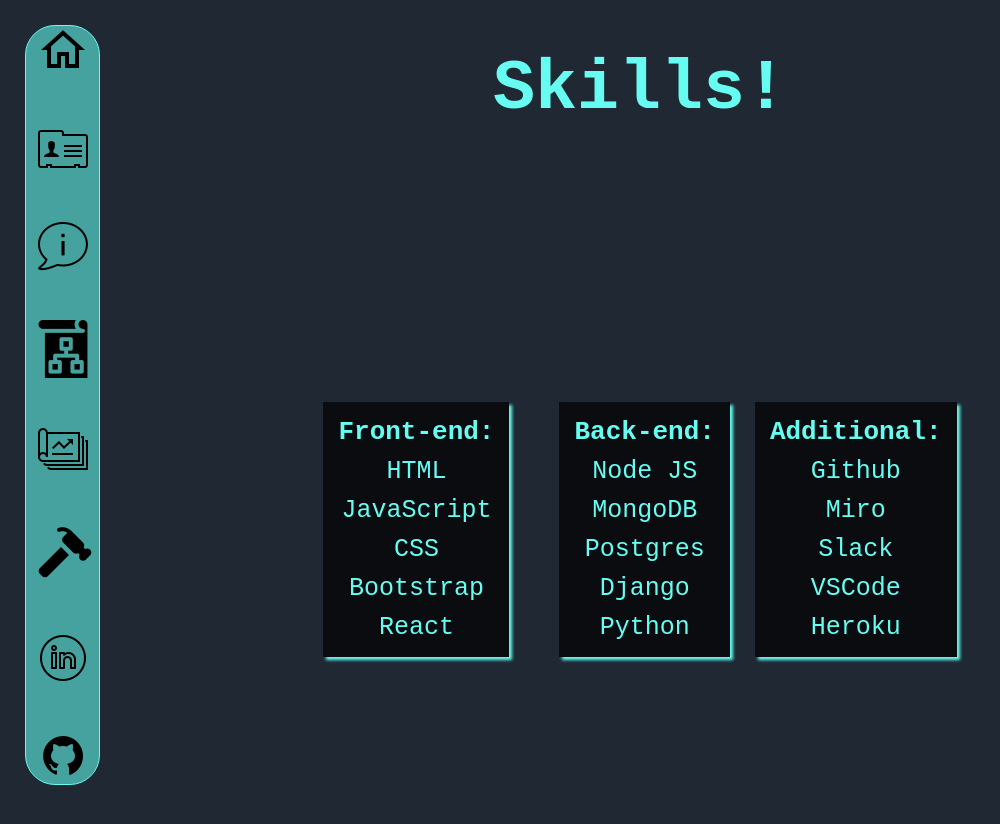
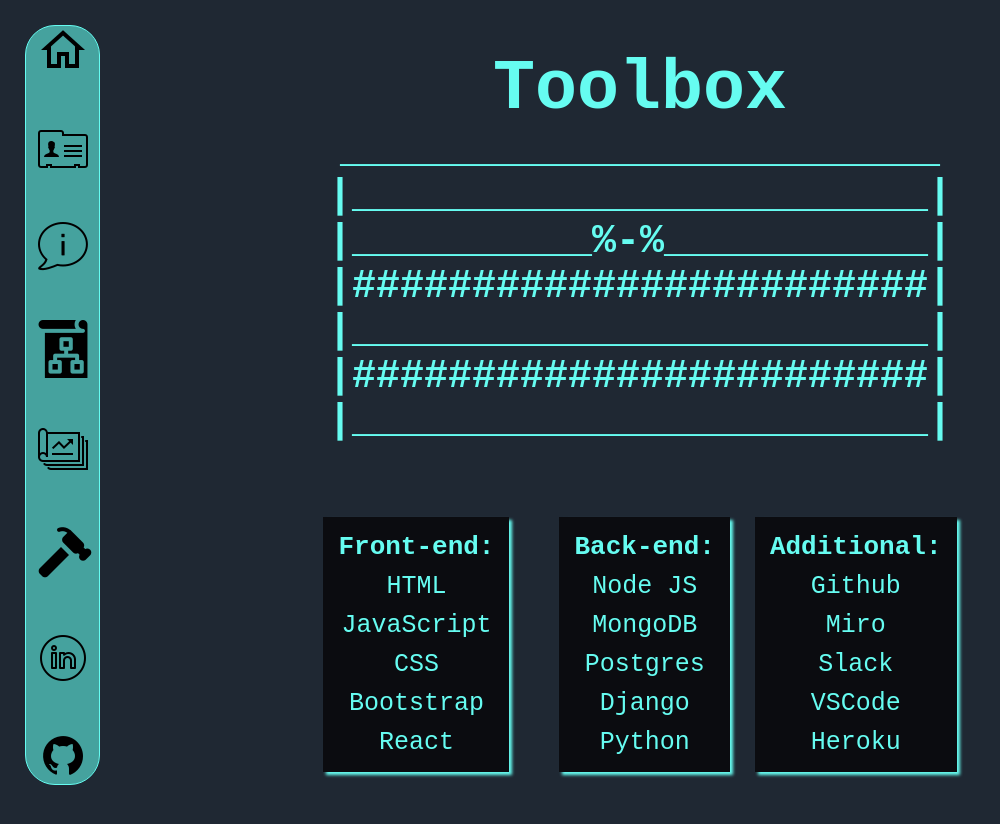
Before and after one commit to justingracie/Portfolio--1-, a React (Create React App) app: page /skills in a window 1280 px wide. Shown: the top 824 px of the page, without its empty margins (0-1000 px from the left). Built offline with nearby package versions, Linux system fonts and the light colour scheme.

Commit message:
Added ascii art

```diff
--- a/src/App.css
+++ b/src/App.css
@@ -6,7 +6,7 @@
 
 }
 .skillContainer{
-  height: 100vh;
+  height: 50vh;
   justify-content: center;
   align-items: center;
   display: flex;
@@ -36,3 +36,7 @@
 .titleContainer{
   width: 100vw;
 }
+.toolbox{
+  font-size: 40px;
+  font-weight: bolder;
+}
--- a/src/Components/Skills.jsx
+++ b/src/Components/Skills.jsx
@@ -2,7 +2,16 @@
     return(
         <>
         <div className="titleContainer">
-            <h1 className="title">Skills!</h1>
+            <h1 className="title">Toolbox</h1>
+        </div>
+        <div className="toolbox">
+            <p> _________________________</p>
+            <p>|________________________|</p>
+            <p>|__________%-%___________|</p>
+            <p>|########################|</p>
+            <p>|________________________|</p>
+            <p>|########################|</p>
+            <p>|________________________|</p>
         </div>
         <div className="skillContainer">
                 <div className="frontSkill">
```
